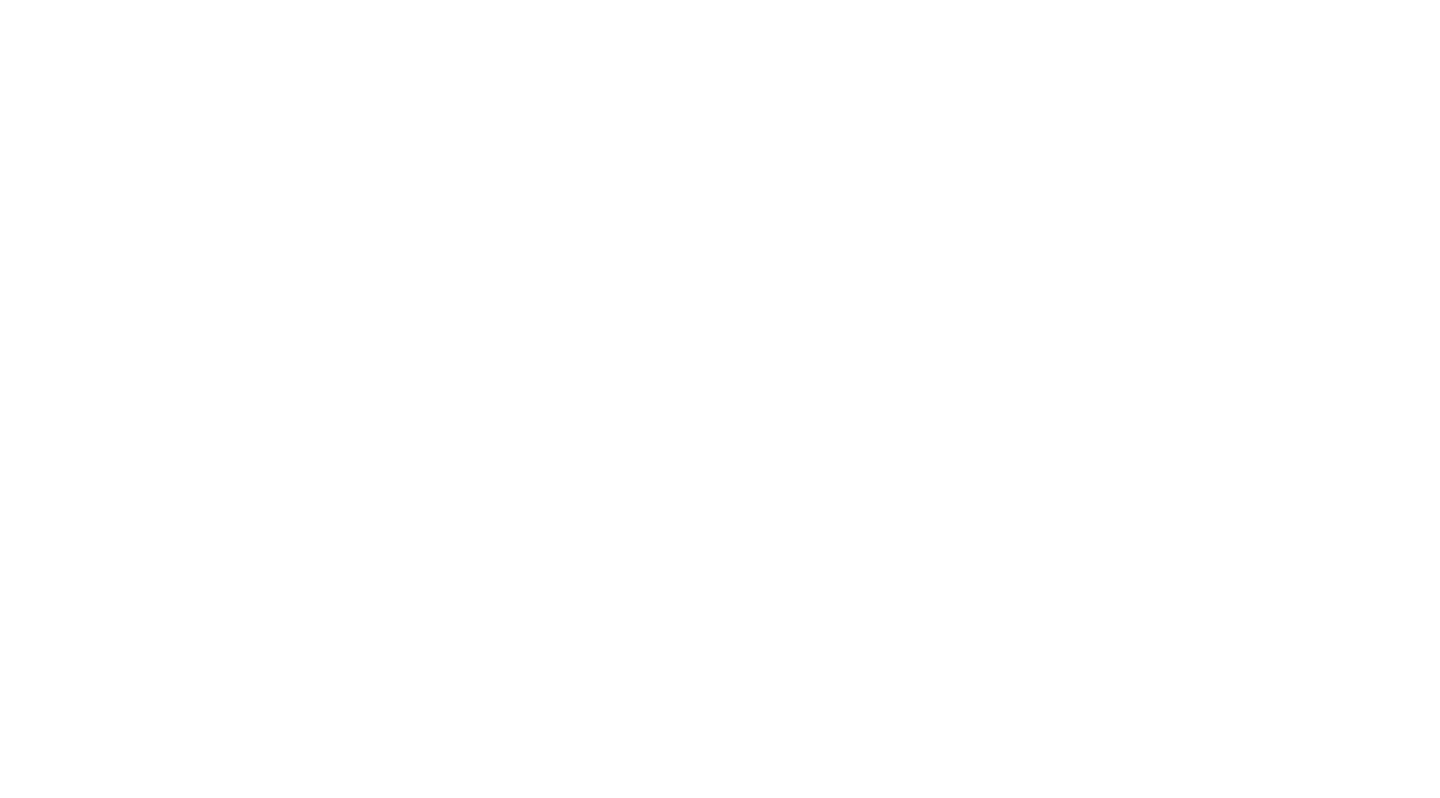
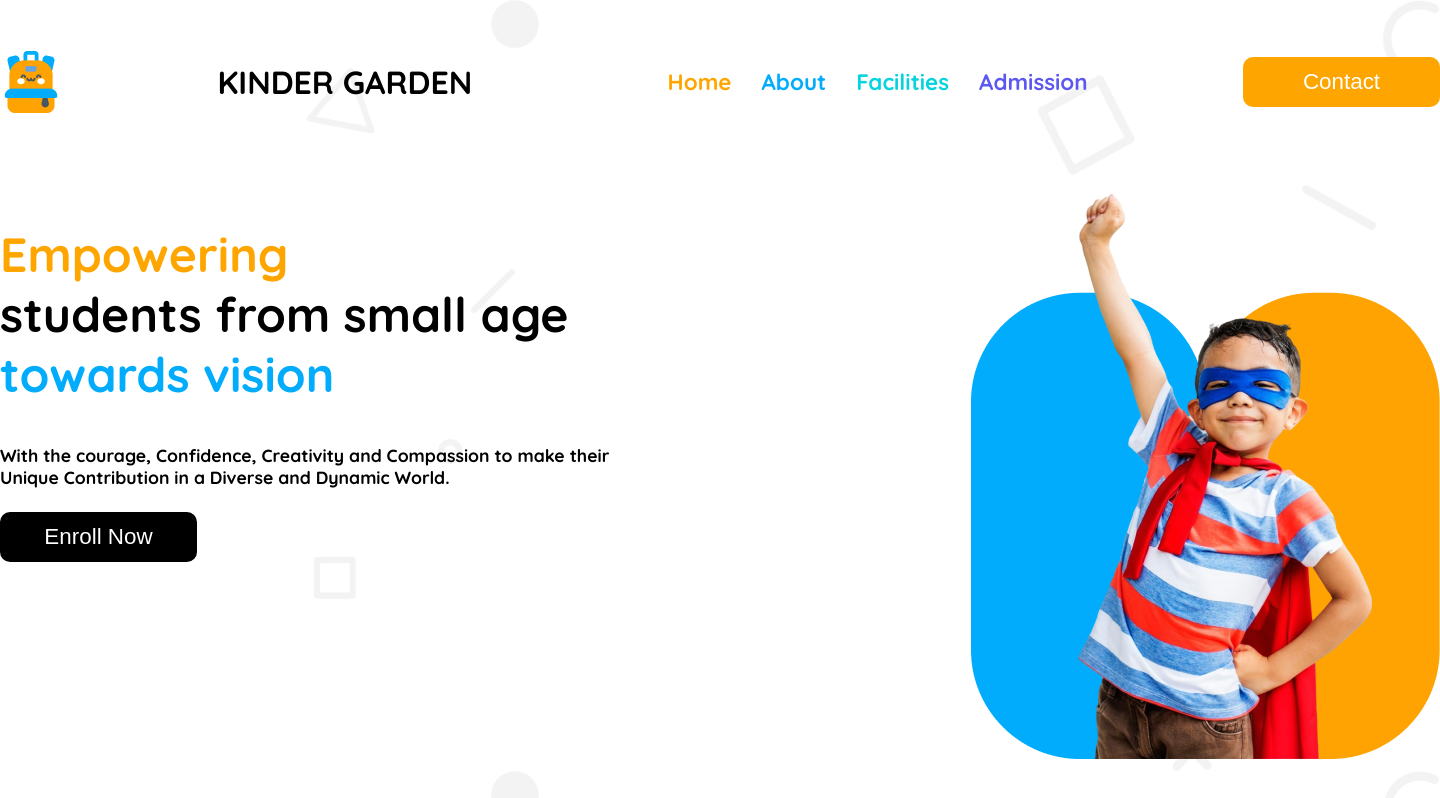
Before and after one commit to mehedipaik/My-2nd-Assignment, a plain HTML site: page index.html in a window 1280 px wide. Shown: the whole page, 1440 px wide, since content can reach past the window. Drawn offline with Linux system fonts and the light colour scheme.

Commit message:
added navbar and body section

```diff
--- a/index.html
+++ b/index.html
@@ -6,7 +6,31 @@
     <link rel="stylesheet" href="styles/style.css">
     <title>My Second Assignment </title>
 </head>
-<body>
-
+<body class="quicksand-regular-font">
+    <section class="">
+    <nav class="navbar display-flex">
+        <img class="navbar-logo" src="assets/logo.png" alt="">
+        <h1 class="school">Kinder Garden</h1>
+        <ul class="nav-links display-flex">
+            <li class="nav-liems-1"><a class="nav-liems-1" href="">Home</a></li>
+            <li class="nav-liems-2"><a class="nav-liems-2" href="">About</a></li>
+            <li class="nav-liems-3"><a class="nav-liems-3" href="">Facilities</a></li>
+            <li class="nav-liems-4"><a class="nav-liems-4" href="">Admission</a></li>
+        </ul>
+        <button class="nav-button">Contact</button>
+    </nav>
+</section>
+<section class="main-body">
+    <div class="header-section display-flex">
+        <div>
+        <h2 class="empowering-student"><span id="header-span">Empowering </span><br>students from small age <span id="header-span-2"><br>towards vision</span></h2>
+        <p class="header-description">With the courage, Confidence, Creativity and Compassion to make their Unique Contribution in a Diverse and Dynamic World.</p>
+        <button class="enroll-button">Enroll Now</button>
+    </div>
+        <div>
+            <img src="assets/hero-kids.png" alt="">
+        </div>
+    </div>
+</section>
 </body>
 </html>
--- a/styles/style.css
+++ b/styles/style.css
@@ -0,0 +1,104 @@
+@import url('https://fonts.googleapis.com/css2?family=Quicksand:wght@300..700&display=swap');
+
+.quicksand-regular-font {
+  font-family: "Quicksand", serif;
+  font-optical-sizing: auto;
+  font-weight: 700;
+  font-style: normal;
+}
+.display-flex{
+  display: flex;
+}
+.quicksand-regular-font{
+  width: 1440px;
+  margin: auto;
+  margin-top: 30px;
+}
+.quicksand-regular-font{
+  background-image: url("../assets/bg.png");
+}
+/* navbar section */
+.navbar{
+  justify-content: space-between;
+  text-align: center;
+  align-items: center;
+}
+.school{
+  /* margin-left: 30px; */
+  font-size:2rem;
+  font-weight: bold;
+  text-transform: uppercase;
+}
+.navbar-logo{
+  justify-content: end;
+}
+.nav-links{
+  font-size:1.4rem;
+  font-weight: bold;
+  gap: 30px;
+}
+.nav-liems-1{
+  list-style: none;
+  text-decoration: none;
+  gap: 30px;
+  color: orange;
+}
+.nav-liems-2{
+  list-style: none;
+  text-decoration: none;
+  gap: 30px;
+  color: #01ACFD;
+}
+.nav-liems-3{
+  list-style: none;
+  text-decoration: none;
+  gap: 30px;
+  color: #05D4DF;
+}
+.nav-liems-4{
+  list-style: none;
+  text-decoration: none;
+  gap: 30px;
+  color: #5D58EF;
+}
+.nav-button{
+  height: 50px;
+  width: 197px;
+  font-size: 1.4rem;
+  font-weight: 500;
+  background-color: orange;
+  color: white;
+  border: none;
+  border-radius: 10px;
+}
+/* body section style */
+.header-section{
+  justify-content: space-between;
+  gap: 24px;
+  margin-top: 50px;
+}
+.empowering-student{
+  font-size: 3rem;
+}
+#header-span{
+  color: orange;
+}
+#header-span-2{
+  color: #01ACFD;
+}
+.header-description{
+  width: 640px;
+  font-size: 1.1rem;
+  color: black;
+ margin-bottom: 24px;
+}
+.enroll-button{
+  height: 50px;
+  width: 197px;
+  font-size: 1.4rem;
+  font-weight: 500;
+  background-color: black;
+  color: white;
+  border: none;
+  border-radius: 10px;
+}
```
